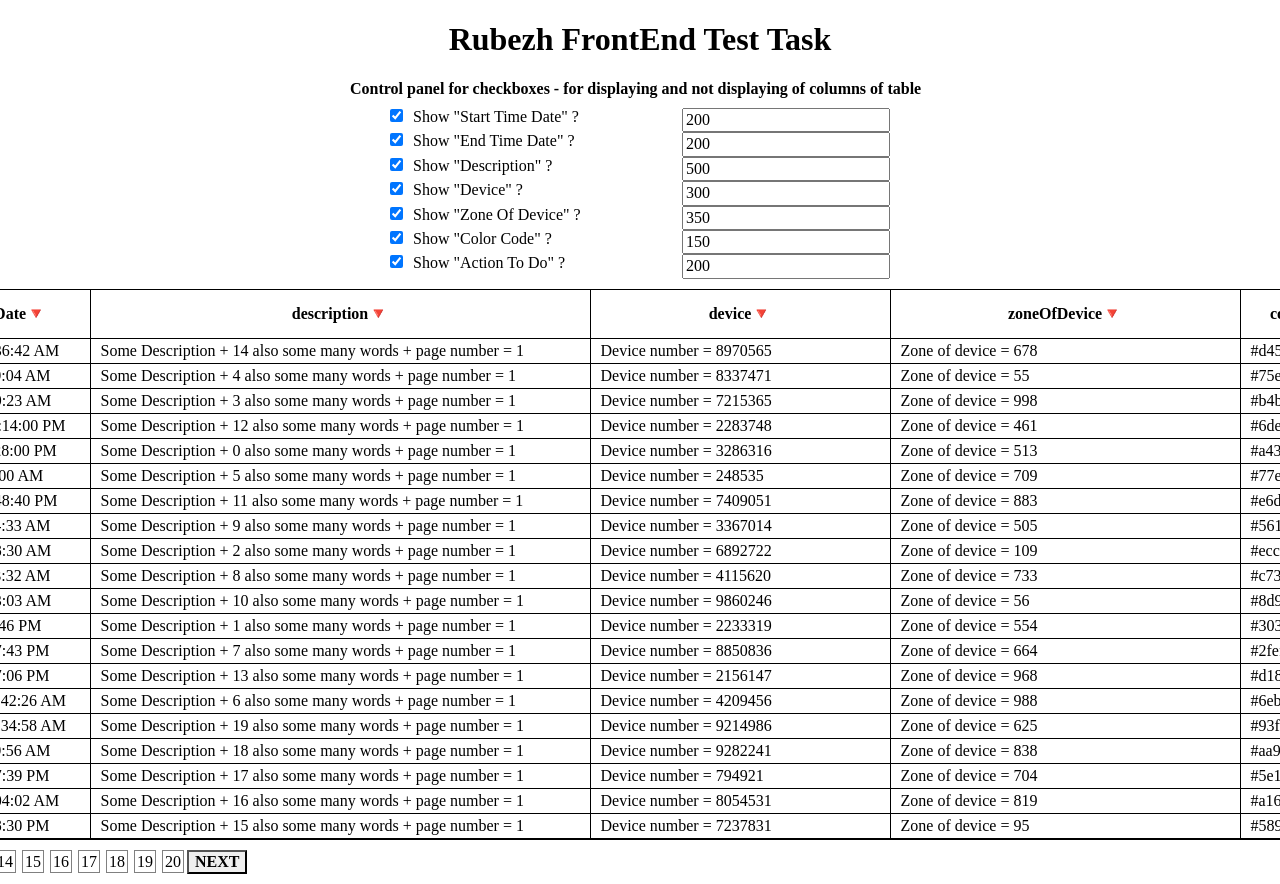
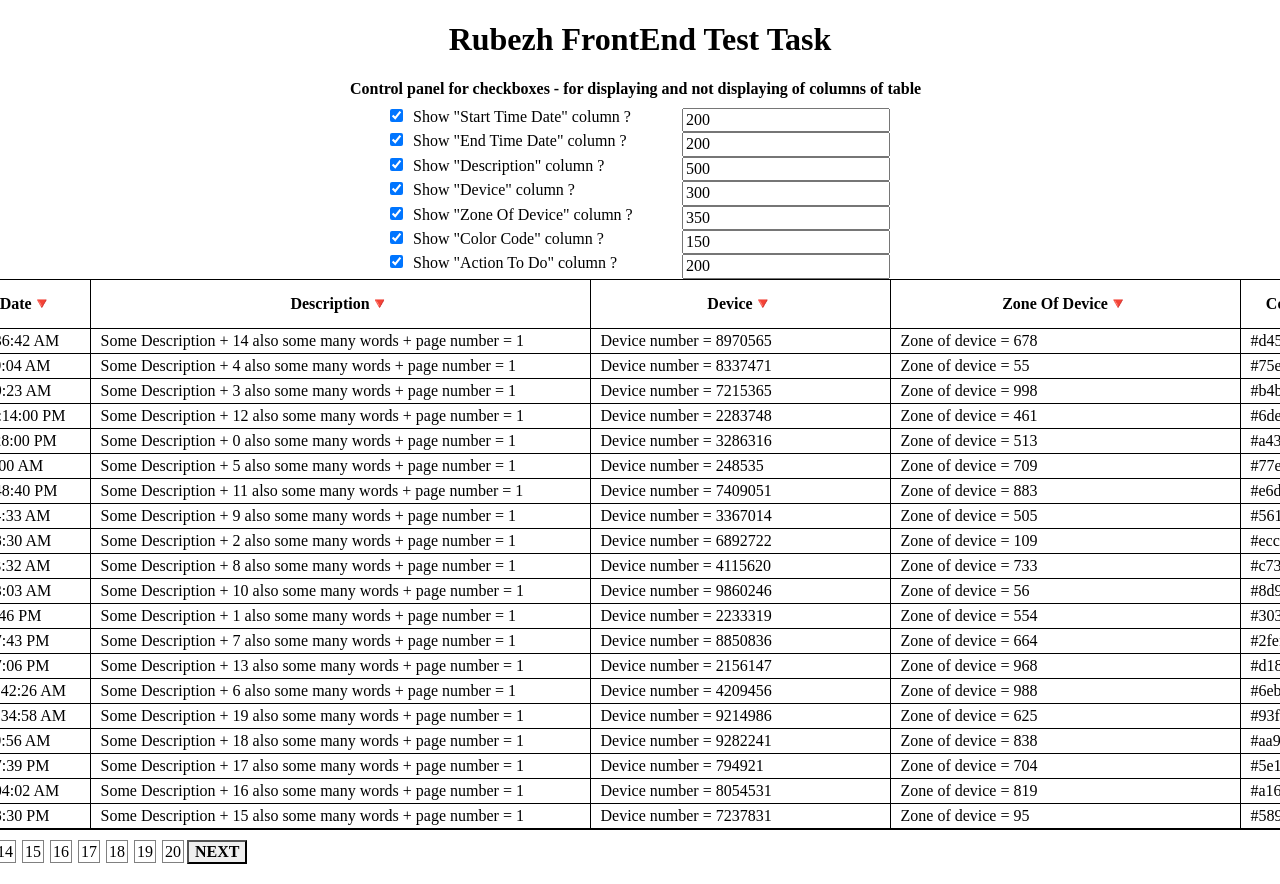
Before and after one commit to AndreiMedvedevSaratov/a028-rubezh-test-task, a React (Create React App) app: page / in a window 1280 px wide. Shown: the top 884 px of the page. Built offline with nearby package versions, Linux system fonts and the light colour scheme.

Commit message:
commit-023 - refactoring, constants in single file

```diff
--- a/src/Components/CheckboxControlPanel/CheckboxControlPanel.jsx
+++ b/src/Components/CheckboxControlPanel/CheckboxControlPanel.jsx
@@ -3,6 +3,8 @@ import { useDispatch, useSelector } from 'react-redux';
 
 import {	toggleColumnVisibility } from '../../Store/Events';
 import { changeColumnWidth } from './../../Store/Events/Actions';
+
+import { COLUMN_TITLES } from '../../Utils/Constants';
 
 import './CheckboxControlPanel.scss';
 
@@ -12,38 +14,16 @@ export const CheckboxControlPanel = () => {
 	const checkboxControl = useSelector((state) => state.events.checkboxControl);
 	const columnsWidth = useSelector((state) => state.events.columnsWidth);
 
-
-	const onChangeStartTimeDate = () => {
-		dispatch(toggleColumnVisibility(0, !checkboxControl[0]));
-	}
-
-	const onChangeEndTimeDate = () => {
-		dispatch(toggleColumnVisibility(1, !checkboxControl[1]));
-	}
-
-	const onChangeDescription = () => {
-		dispatch(toggleColumnVisibility(2, !checkboxControl[2]));
-	}
-
-	const onChangeDevice = () => {
-		dispatch(toggleColumnVisibility(3, !checkboxControl[3]));
-	}
-
-	const onChangeZoneOfDevice = () => {
-		dispatch(toggleColumnVisibility(4, !checkboxControl[4]));
-	}
-
-	const onChangeColorCode = () => {
-		dispatch(toggleColumnVisibility(5, !checkboxControl[5]));
-	}
-	const onChangeActionToDo = () => {
-		dispatch(toggleColumnVisibility(6, !checkboxControl[6]));
+	const handleChangeCheckbox = (index) => {
+		dispatch(toggleColumnVisibility(index, !checkboxControl[index]));
 	}
 
 	const handleChangeWidth = (index, value) => {
+		// if (value < 150) {
+		// 	value = 150
+		// }
 		dispatch(changeColumnWidth(index, value));
 	}
-
 
 	const onSubmit = (e) => {
 		e.preventDefault();
@@ -52,16 +32,15 @@ export const CheckboxControlPanel = () => {
 	return (
 		<div className="checkbox-control-panel">
 			<h4>Control panel for checkboxes - for displaying and not displaying of columns of table</h4>
-			<form className="checkbox-control-form" onSubmit={onSubmit}>
 
 				<div className="checkbox-control-panel__checkbox">
 					<label className="checkbox-control-panel__label">
 						<input type="checkbox"
 							checked={checkboxControl[0]}
-							onChange={onChangeStartTimeDate}
+							onChange={({ target: { checked } }) => handleChangeCheckbox(0, checked)}
 							className="checkbox-control-panel__input"
 						/>
-						Show "Start Time Date" ?
+						Show "{COLUMN_TITLES[0]}" column ?
 					</label>
 
 					<input
@@ -69,17 +48,16 @@ export const CheckboxControlPanel = () => {
 						value={columnsWidth[0]}
 						onChange={({ target: { value } }) => handleChangeWidth(0, value)}
 					></input>
-
 				</div>
 
 				<div className="checkbox-control-panel__checkbox">
 					<label className="checkbox-control-panel__label">
 						<input type="checkbox"
 							checked={checkboxControl[1]}
-							onChange={onChangeEndTimeDate}
+							onChange={({ target: { checked } }) => handleChangeCheckbox(1, checked)}
 							className="checkbox-control-panel__input"
 						/>
-						Show "End Time Date" ?
+						Show "{COLUMN_TITLES[1]}" column ?
 					</label>
 
 					<input
@@ -87,17 +65,16 @@ export const CheckboxControlPanel = () => {
 						value={columnsWidth[1]}
 						onChange={({ target: { value } }) => handleChangeWidth(1, value)}
 					></input>
-
 				</div>
 
 				<div className="checkbox-control-panel__checkbox">
 					<label className="checkbox-control-panel__label">
 						<input type="checkbox"
 							checked={checkboxControl[2]}
-							onChange={onChangeDescription}
+							onChange={({ target: { checked } }) => handleChangeCheckbox(2, checked)}
 							className="checkbox-control-panel__input"
 						/>
-						Show "Description" ?
+						Show "{COLUMN_TITLES[2]}" column ?
 					</label>
 
 					<input
@@ -105,17 +82,16 @@ export const CheckboxControlPanel = () => {
 						value={columnsWidth[2]}
 						onChange={({ target: { value } }) => handleChangeWidth(2, value)}
 					></input>
-
 				</div>
 
 				<div className="checkbox-control-panel__checkbox">
 					<label className="checkbox-control-panel__label">
 						<input type="checkbox"
 							checked={checkboxControl[3]}
-							onChange={onChangeDevice}
+							onChange={({ target: { checked } }) => handleChangeCheckbox(3, checked)}
 							className="checkbox-control-panel__input"
 						/>
-						Show "Device" ?
+						Show "{COLUMN_TITLES[3]}" column ?
 					</label>
 
 					<input
@@ -123,17 +99,16 @@ export const CheckboxControlPanel = () => {
 						value={columnsWidth[3]}
 						onChange={({ target: { value } }) => handleChangeWidth(3, value)}
 					></input>
-
 				</div>
 
 				<div className="checkbox-control-panel__checkbox">
 					<label className="checkbox-control-panel__label">
 						<input type="checkbox"
 							checked={checkboxControl[4]}
-							onChange={onChangeZoneOfDevice}
+							onChange={({ target: { checked } }) => handleChangeCheckbox(4, checked)}
 							className="checkbox-control-panel__input"
 						/>
-						Show "Zone Of Device" ?
+						Show "{COLUMN_TITLES[4]}" column ?
 					</label>
 
 					<input
@@ -141,17 +116,16 @@ export const CheckboxControlPanel = () => {
 						value={columnsWidth[4]}
 						onChange={({ target: { value } }) => handleChangeWidth(4, value)}
 					></input>
-
 				</div>
 
 				<div className="checkbox-control-panel__checkbox">
 					<label className="checkbox-control-panel__label">
 						<input type="checkbox"
 							checked={checkboxControl[5]}
-							onChange={onChangeColorCode}
+							onChange={({ target: { checked } }) => handleChangeCheckbox(5, checked)}
 							className="checkbox-control-panel__input"
 						/>
-						Show "Color Code" ?
+						Show "{COLUMN_TITLES[5]}" column ?
 					</label>
 
 					<input
@@ -159,17 +133,16 @@ export const CheckboxControlPanel = () => {
 						value={columnsWidth[5]}
 						onChange={({ target: { value } }) => handleChangeWidth(5, value)}
 					></input>
-
 				</div>
 
 				<div className="checkbox-control-panel__checkbox">
 					<label className="checkbox-control-panel__label">
 						<input type="checkbox"
 							checked={checkboxControl[6]}
-							onChange={onChangeActionToDo}
+							onChange={({ target: { checked } }) => handleChangeCheckbox(6, checked)}
 							className="checkbox-control-panel__input"
 						/>
-						Show "Action To Do" ?
+						Show "{COLUMN_TITLES[6]}" column ?
 					</label>
 
 					<input
@@ -177,10 +150,32 @@ export const CheckboxControlPanel = () => {
 						value={columnsWidth[6]}
 						onChange={({ target: { value } }) => handleChangeWidth(6, value)}
 					></input>
-
 				</div>
 
-			</form>
+			{/* {!!columnsWidth.length &&
+				<form className="checkbox-control-form" onSubmit={onSubmit}>
+					{
+						columnsWidth.map(index => (
+							<div className="checkbox-control-panel__checkbox">
+								<label className="checkbox-control-panel__label">
+									<input type="checkbox"
+										checked={checkboxControl[index]}
+										onChange={({ target: { checked } }) => handleChangeCheckbox(index, checked)}
+										className="checkbox-control-panel__input"
+									/>
+									Show "{COLUMN_TITLES[index]}" column ?
+								</label>
+
+								<input
+									type="text"
+									value={columnsWidth[index]}
+									onChange={({ target: { value } }) => handleChangeWidth(index, value)}
+								></input>
+							</div>
+						))
+					}
+				</form>
+			} */}
 		</div>
 	);
 }
--- a/src/Components/EventsTable/EventsTable.jsx
+++ b/src/Components/EventsTable/EventsTable.jsx
@@ -4,6 +4,8 @@ import { useSelector, useDispatch } from 'react-redux';
 import { getEventsOnPageNumber, filterEventIds, applySorting } from './../../Store/Events/';
 
 import { EventRow } from './Components/EventRow/EventRow';
+
+import { COLUMN_TITLES } from '../../Utils/Constants';
 
 import './EventsTable.scss';
 
@@ -34,49 +36,49 @@ export const EventsTable = () => {
 
 			{!!checkboxControl[0] && <div className='header-item column-start-time-date'
 				style={{ width: `${columnsWidth[0]}px` }}>
-				<span className='header-item-title'>startTimeDate</span>
+				<span className='header-item-title'>{COLUMN_TITLES[0]}</span>
 				<span className='sort-button' onClick={onSortClickFactory('startTimeDate')}>
 					{sortOptions.field === 'startTimeDate' && sortOptions.isDesc ? '🔺' : '🔻'}
 				</span>
 			</div>}
 
 			{!!checkboxControl[1] && <div className='header-item column-end-time-date' style={{ width: `${columnsWidth[1]}px` }}>
-				<span className='header-item-title'>endTimeDate</span>
+				<span className='header-item-title'>{COLUMN_TITLES[1]}</span>
 				<span className='sort-button' onClick={onSortClickFactory('endTimeDate')}>
 					{sortOptions.field === 'endTimeDate' && sortOptions.isDesc ? '🔺' : '🔻'}
 				</span>
 			</div>}
 
 			{!!checkboxControl[2] && <div className='header-item column-description' style={{ width: `${columnsWidth[2]}px` }}>
-				<span className='header-item-title'>description</span>
+				<span className='header-item-title'>{COLUMN_TITLES[2]}</span>
 				<span className='sort-button' onClick={onSortClickFactory('description')}>
 					{sortOptions.field === 'description' && sortOptions.isDesc ? '🔺' : '🔻'}
 				</span>
 			</div>}
 
 			{!!checkboxControl[3] && <div className='header-item column-device' style={{ width: `${columnsWidth[3]}px` }}>
-				<span className='header-item-title'>device</span>
+				<span className='header-item-title'>{COLUMN_TITLES[3]}</span>
 				<span className='sort-button' onClick={onSortClickFactory('device')}>
 					{sortOptions.field === 'device' && sortOptions.isDesc ? '🔺' : '🔻'}
 				</span>
 			</div>}
 
 			{!!checkboxControl[4] && <div className='header-item column-zone-of-device' style={{ width: `${columnsWidth[4]}px` }}>
-				<span className='header-item-title'>zoneOfDevice</span>
+				<span className='header-item-title'>{COLUMN_TITLES[4]}</span>
 				<span className='sort-button' onClick={onSortClickFactory('zoneOfDevice')}>
 					{sortOptions.field === 'zoneOfDevice' && sortOptions.isDesc ? '🔺' : '🔻'}
 				</span>
 			</div>}
 
 			{!!checkboxControl[5] && <div className='header-item column-color-code' style={{ width: `${columnsWidth[5]}px` }}>
-				<span className='header-item-title'>colorCode</span>
+				<span className='header-item-title'>{COLUMN_TITLES[5]}</span>
 				<span className='sort-button' onClick={onSortClickFactory('colorCode')}>
 					{sortOptions.field === 'colorCode' && sortOptions.isDesc ? '🔺' : '🔻'}
 				</span>
 			</div>}
 
 			{!!checkboxControl[6] && <div className='header-item column-action-to-do' style={{ width: `${columnsWidth[6]}px` }}>
-				<span className='header-item-title'>actionToDo</span>
+				<span className='header-item-title'>{COLUMN_TITLES[6]}</span>
 				<span className='sort-button' onClick={onSortClickFactory('actionToDo')}>
 					{sortOptions.field === 'actionToDo' && sortOptions.isDesc ? '🔺' : '🔻'}
 				</span>
--- a/src/Server/eventsData.js
+++ b/src/Server/eventsData.js
@@ -1,6 +1,6 @@
 import { nanoid } from 'nanoid';
 
-const NUMBER_OF_ROWS_ON_PAGE = 20;
+import { NUMBER_OF_ROWS_ON_PAGE } from '../Utils/Constants';
 
 export function pageInfoGeneration(pageNumber) {
 	const resultsArray = [];
@@ -35,10 +35,5 @@ export function pageInfoGeneration(pageNumber) {
 		})
 	}
 
-	// console.log(resultsArray);
 	return resultsArray;
 }
-
-// export let eventsData = {
-// 	events: pageInfoGeneration(22),
-// };
--- a/src/Store/Events/Reducer.js
+++ b/src/Store/Events/Reducer.js
@@ -1,5 +1,4 @@
 import { eventsActionTypes } from "./ActionTypes";
-import { isVisible } from '@testing-library/user-event/dist/utils';
 
 const initialState = {
     list: Object.create(null),
--- /dev/null
+++ b/src/Utils/Constants.js
@@ -0,0 +1,4 @@
+export const NUMBER_OF_ROWS_ON_PAGE = 20;
+
+export const COLUMN_TITLES = ['Start Time Date', 'End Time Date', 'Description', 'Device', 'Zone Of Device',
+	'Color Code', 'Action To Do'];
```
